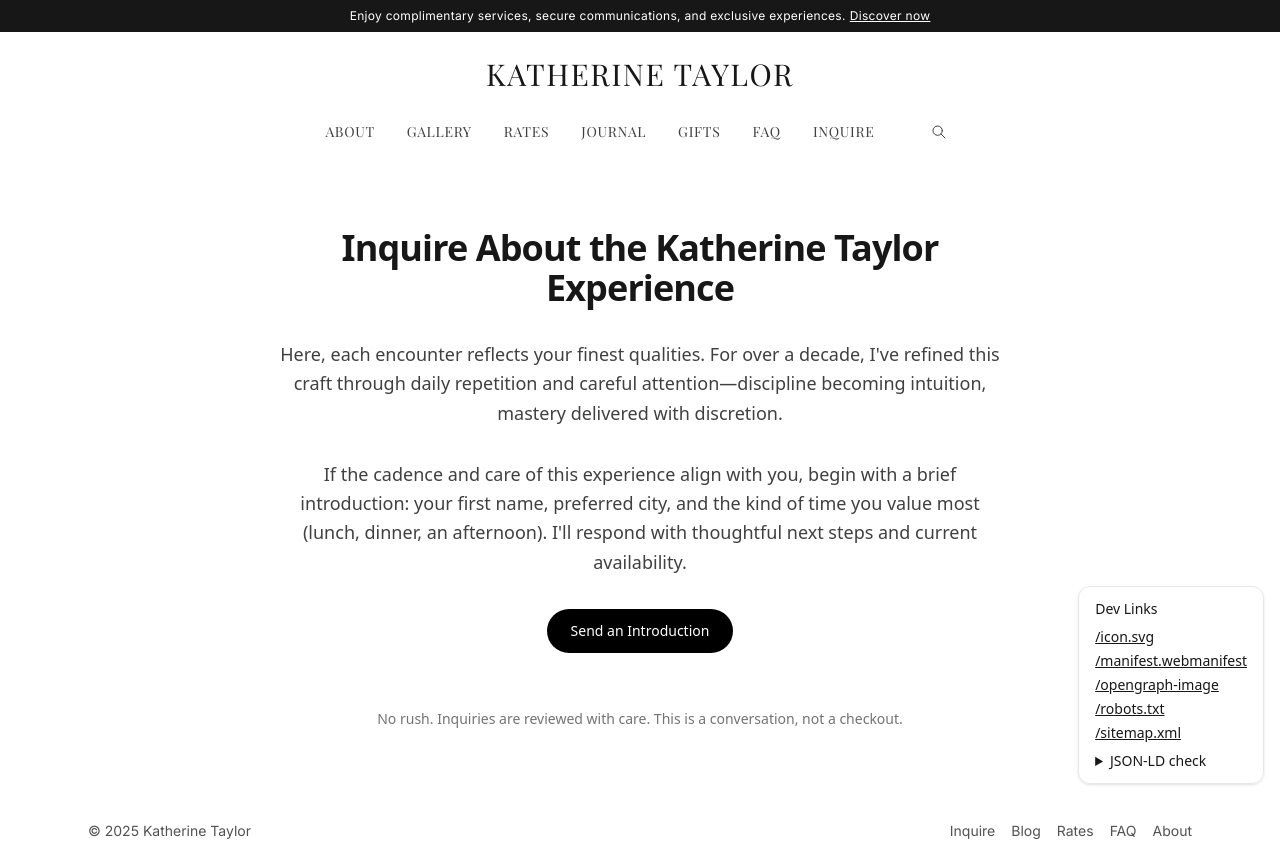
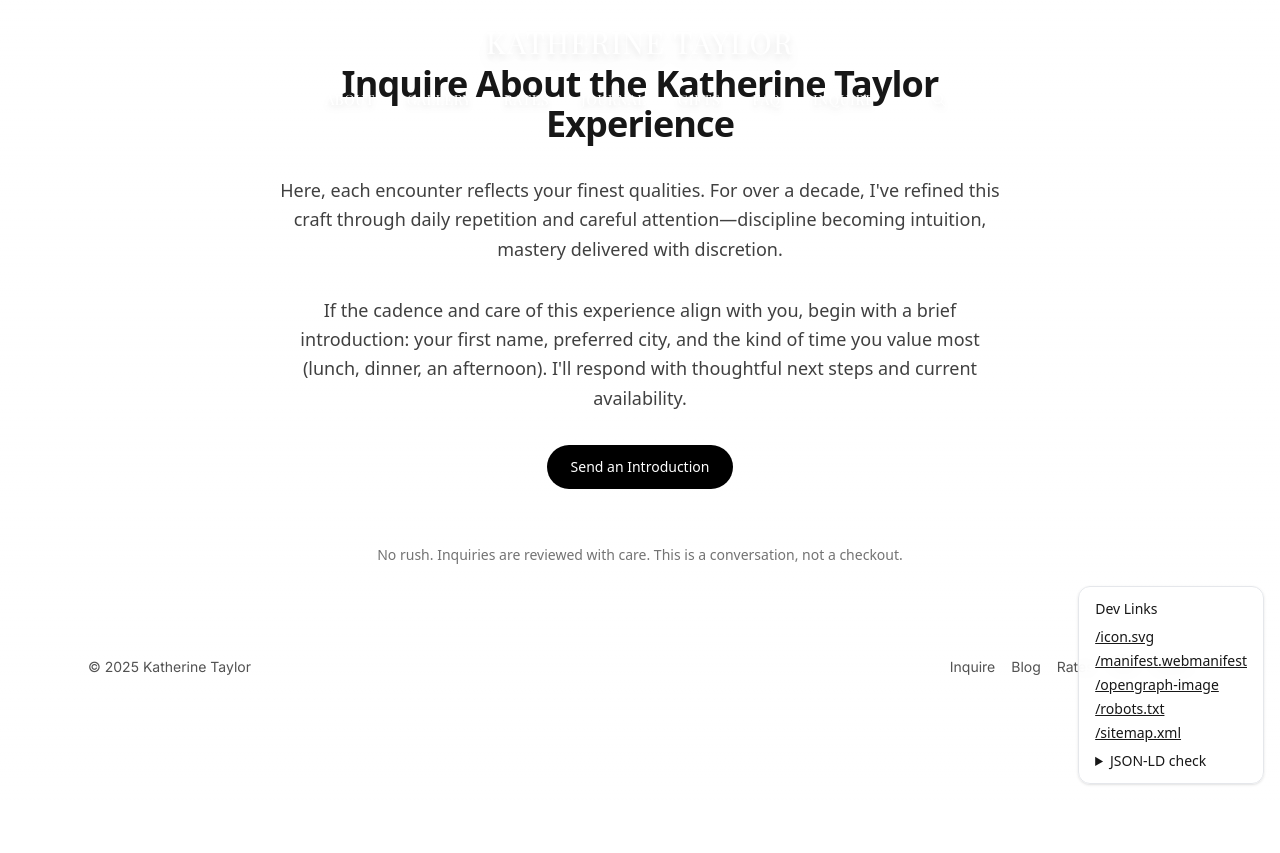
Before and after one commit to notTechSav/katherine-taylor-site, a Next.js app: page /inquire in a window 1280 px wide. After the commit the page ends 800 px from the top, so only its background shows below. Built offline with nearby package versions, Linux system fonts and the light colour scheme; a web font is replaced by a local one.

Commit message:
Enhanced navigation and text visibility with drop shadows and hover effects

```diff
--- a/app/globals.css
+++ b/app/globals.css
@@ -6,6 +6,8 @@
   --foreground-rgb: 0, 0, 0;
   --background-start-rgb: 214, 219, 220;
   --background-end-rgb: 255, 255, 255;
+  --ease-luxe: cubic-bezier(.22,1,.36,1);
+  --header-h: 4.5rem;
 }
 
 @media (prefers-color-scheme: dark) {
@@ -102,3 +104,27 @@ body::-webkit-scrollbar {
   -webkit-mask-image: var(--mask-image); /* Edge 79+ */
   mask-image: var(--mask-image);
 }
+
+/* Katherine Taylor specific styles */
+.kt-sticky-blur {
+  position: sticky;
+  top: 0;
+  z-index: 50;
+  height: var(--header-h);
+  background: rgba(255, 255, 255, 0.78);
+  -webkit-backdrop-filter: blur(10px); /* Safari 9+ */
+  backdrop-filter: blur(10px);
+  transition: background 0.35s var(--ease-luxe);
+  border: none !important;
+  outline: none !important;
+  box-shadow: none !important;
+  border-top: none !important;
+  border-bottom: none !important;
+}
+
+
+/* Transparent navigation header */
+header.bg-transparent {
+  background: transparent !important;
+  background-color: transparent !important;
+}
--- a/app/layout.tsx
+++ b/app/layout.tsx
@@ -84,56 +84,47 @@ export default function RootLayout({
         <meta name="apple-mobile-web-app-status-bar-style" content="black-translucent" />
       </head>
       <body className={`${playfair.variable} ${inter.variable} ${josefin.variable} ${poppins.variable} antialiased bg-white text-neutral-900`}>
-        {/* Header */}
-        <header>
-          {/* Top Banner */}
-          <div className="bg-neutral-900 text-white text-center py-2">
-            <p className="font-body text-xs tracking-wide">
-              Enjoy complimentary services, secure communications, and exclusive experiences.
-              <a href="/inquire" className="underline hover:no-underline ml-1">Discover now</a>
-            </p>
-          </div>
-
-          {/* Main Navigation */}
+        {/* Navigation Header */}
+        <header className="bg-transparent absolute top-0 left-0 right-0 z-10">
           <div className="mx-auto max-w-7xl px-6">
             {/* Logo */}
             <div className="text-center py-6">
-              <a href="/" className="font-heading text-3xl font-light tracking-wider text-neutral-900 hover:opacity-80 transition">
+              <a href="/" className="font-heading text-3xl font-light tracking-wider text-white hover:opacity-80 transition drop-shadow-lg">
                 KATHERINE TAYLOR
               </a>
             </div>
 
             {/* Navigation Menu */}
             <nav className="flex items-center justify-center gap-8 pb-4">
-              <a href="/about" className="font-heading text-sm font-light tracking-wider uppercase text-neutral-700 hover:text-neutral-900 transition">
+              <a href="/about" className="font-heading text-sm font-light tracking-wider uppercase text-white hover:opacity-80 transition drop-shadow-md">
                 About
               </a>
-              <a href="/gallery" className="font-heading text-sm font-light tracking-wider uppercase text-neutral-700 hover:text-neutral-900 transition">
+              <a href="/gallery" className="font-heading text-sm font-light tracking-wider uppercase text-white hover:opacity-80 transition drop-shadow-md">
                 Gallery
               </a>
-              <a href="/rates" className="font-heading text-sm font-light tracking-wider uppercase text-neutral-700 hover:text-neutral-900 transition">
+              <a href="/rates" className="font-heading text-sm font-light tracking-wider uppercase text-white hover:opacity-80 transition drop-shadow-md">
                 Rates
               </a>
-              <a href="/blog" className="font-heading text-sm font-light tracking-wider uppercase text-neutral-700 hover:text-neutral-900 transition">
+              <a href="/blog" className="font-heading text-sm font-light tracking-wider uppercase text-white hover:opacity-80 transition drop-shadow-md">
                 Journal
               </a>
-              <a href="/gifts" className="font-heading text-sm font-light tracking-wider uppercase text-neutral-700 hover:text-neutral-900 transition">
+              <a href="/gifts" className="font-heading text-sm font-light tracking-wider uppercase text-white hover:opacity-80 transition drop-shadow-md">
                 Gifts
               </a>
-              <a href="/faq" className="font-heading text-sm font-light tracking-wider uppercase text-neutral-700 hover:text-neutral-900 transition">
+              <a href="/faq" className="font-heading text-sm font-light tracking-wider uppercase text-white hover:opacity-80 transition drop-shadow-md">
                 FAQ
               </a>
-              <a href="/inquire" className="font-heading text-sm font-light tracking-wider uppercase text-neutral-700 hover:text-neutral-900 transition">
+              <a href="/inquire" className="font-heading text-sm font-light tracking-wider uppercase text-white hover:opacity-80 transition drop-shadow-md">
                 Inquire
               </a>
 
               {/* Search Icon */}
               <button
-                className="ml-4 p-2 hover:bg-neutral-100 rounded-full transition"
+                className="ml-4 p-2 hover:bg-white/20 rounded-full transition"
                 title="Search"
                 aria-label="Search"
               >
-                <svg className="w-4 h-4 text-neutral-700" fill="none" stroke="currentColor" viewBox="0 0 24 24">
+                <svg className="w-4 h-4 text-white drop-shadow-md" fill="none" stroke="currentColor" viewBox="0 0 24 24">
                   <path strokeLinecap="round" strokeLinejoin="round" strokeWidth={1.5} d="M21 21l-6-6m2-5a7 7 0 11-14 0 7 7 0 0114 0z" />
                 </svg>
               </button>
@@ -146,7 +137,7 @@ export default function RootLayout({
           {children}
         </ClientProviders>
 
-        <footer className="mt-4">
+        <footer className="mt-4 relative">
           <div className="mx-auto max-w-6xl px-6 py-3 flex flex-col sm:flex-row items-center justify-between gap-2 text-sm text-neutral-600">
             <div className="font-body">© {new Date().getFullYear()} Katherine Taylor</div>
             <nav className="flex items-center gap-4">
```
Also changed, not shown: app/page.tsx (+16 -16 lines).
